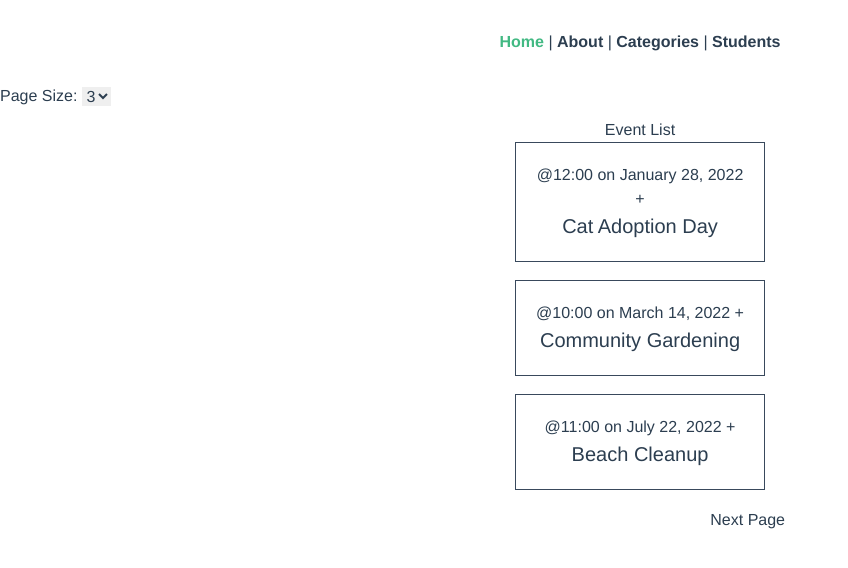
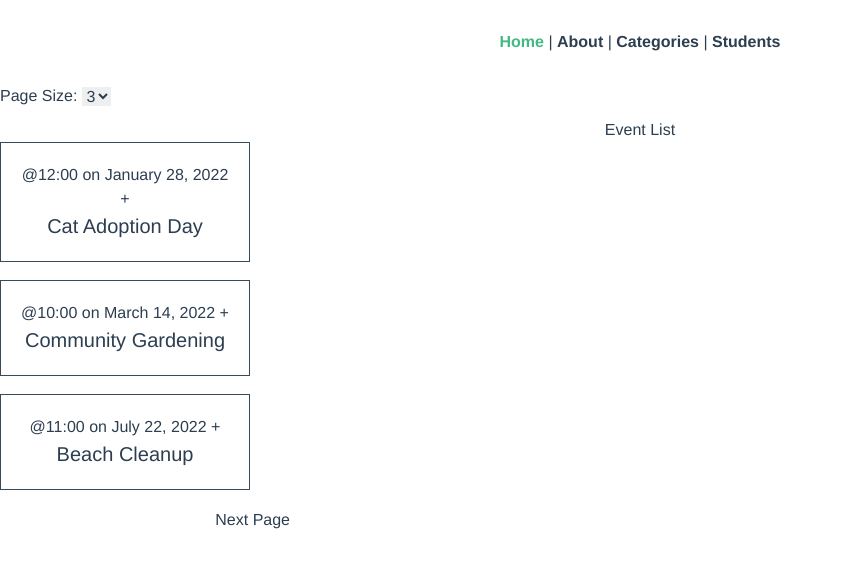
Before and after one commit to 96ekp/SE-_331_Lab2-, a Vue app in the folder lab2/: page / in a window 1280 px wide. Shown: the top 568 px of the page, without its empty margins (0-848 px from the left). Built offline with nearby package versions, Linux system fonts and the light colour scheme; data requests are answered from the project's data file.

Commit message:
Update the container

```diff
--- a/lab2/src/views/EventListView.vue
+++ b/lab2/src/views/EventListView.vue
@@ -1,7 +1,7 @@
 <template>
   <div>
     <h1>Event List</h1>
-    <main class="events">
+    <main class="flex flex-col items-center">
       <EventCard v-for="event in events" :key="event.id" :event="event"></EventCard>
       <!-- Pagination -->
       <div class="pagination">
```
